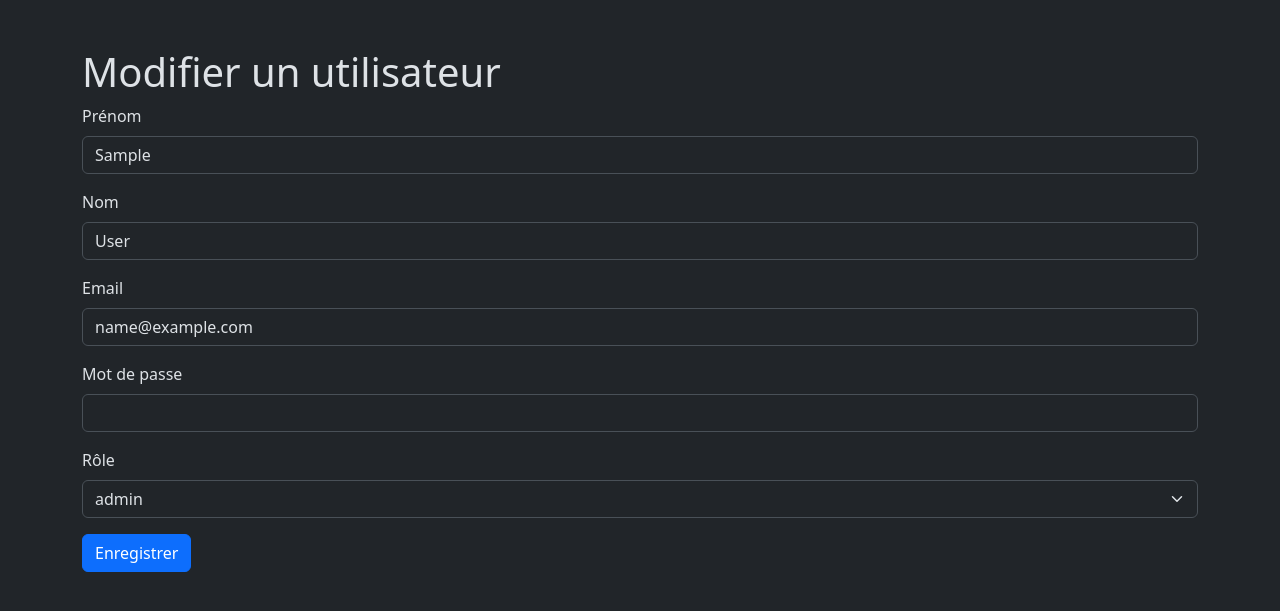
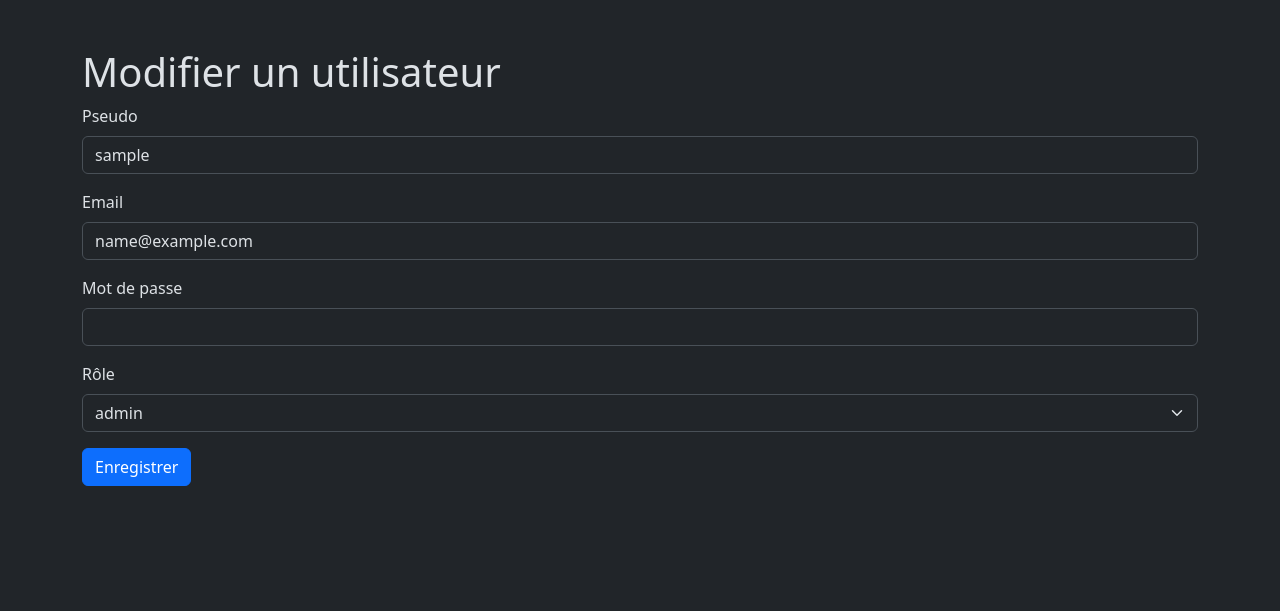
Before and after one commit to astralamycal/Projet_Fair_Count, a PHP site: template prototype/templates/admin/users/update.html.twig in a window 1280 px wide. Shown: the part 56-667 px from the top of the page. Run offline with PHP 8.4, Linux system fonts and the light colour scheme; the template is opened without the code that fills it: most values are stand-ins (such as "Sample title", 1, 10 or a date in 2020); some libraries are stand-ins or nearby versions.

Commit message:
Refactor user update functionality: streamline data handling and update form fields

```diff
--- a/prototype/templates/admin/users/show.html.twig
+++ b/prototype/templates/admin/users/show.html.twig
@@ -9,7 +9,7 @@
         <h1>Détails utilisateur</h1>
         <div class="card mt-3" style="width: 18rem;">
             <div class="card-body">
-                <h5 class="card-title">{{ data.firstName }} {{ data.lastName }}</h5>
+                <h5 class="card-title">{{ data.username }}</h5>
                 <h6 class="card-subtitle mb-2 text-body-secondary">{{ data.email }}</h6>
                 <p class="card-text">{{ data.role }}</p>
                 <a href="index.php?route=update&id=" class="card-link">Modifier</a>
--- a/prototype/templates/admin/users/update.html.twig
+++ b/prototype/templates/admin/users/update.html.twig
@@ -9,12 +9,8 @@
         <h1>Modifier un utilisateur</h1>
         <form method="post" action="index.php?route=update&id={{ data.id }}">
             <fieldset class="mb-3">
-                <label for="firstName" class="form-label">Prénom</label>
-                <input type="text" name="firstName" id="firstName" class="form-control" value="{{ data.firstName }}">
-            </fieldset>
-            <fieldset class="mb-3">
-                <label for="lastName" class="form-label">Nom</label>
-                <input type="text" name="lastName" id="lastName" class="form-control" value="{{ data.lastName }}">
+                <label for="username" class="form-label">Pseudo</label>
+                <input type="text" name="username" id="username" class="form-control" value="{{ data.username }}">
             </fieldset>
             <fieldset class="mb-3">
                 <label for="email" class="form-label">Email</label>
@@ -28,8 +24,8 @@
                 <label for="role" class="form-label">Rôle</label>
                 <select class="form-select" id="role" name="role">
                     <option selected>{{ data.role }}</option>
-                    <option value="USER">User</option>
-                    <option value="ADMIN">Admin</option>
+                    <option value="USER">USER</option>
+                    <option value="ADMIN">ADMIN</option>
                 </select>
             </fieldset>
             <fieldset>
```
Also changed, not shown: prototype/controllers/UserController.php (+9 -13 lines).
